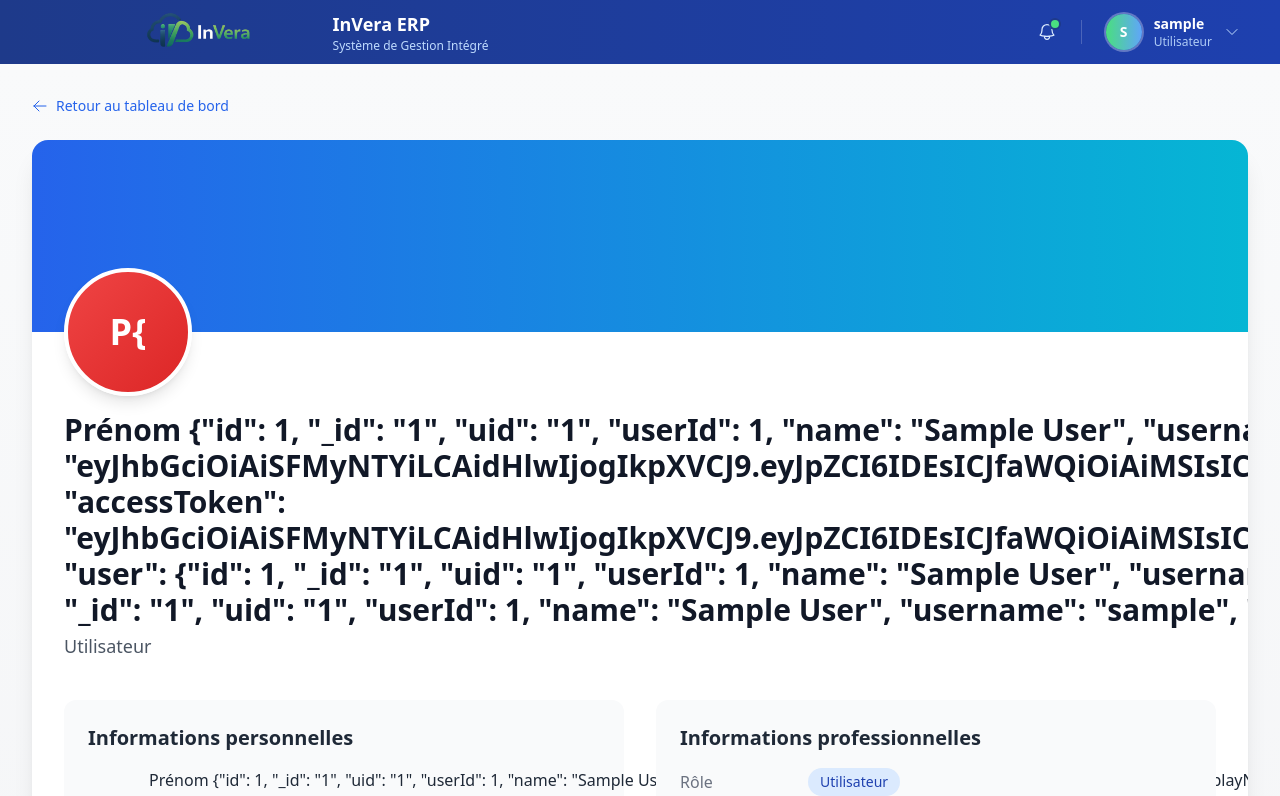
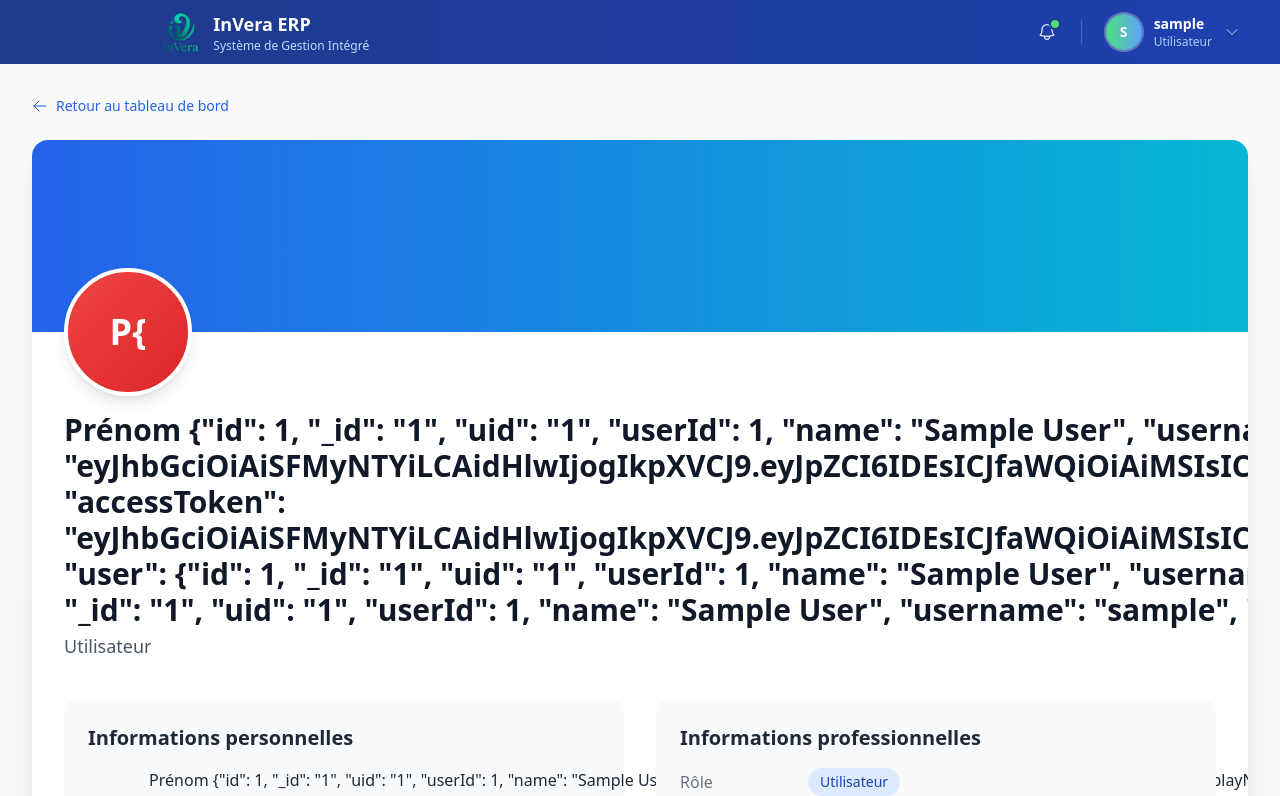
Before and after one commit to chaymamighri/InVera, a React (Vite) app in the folder invera_frontend/: page /profile in a window 1280 px wide. Shown: the top 796 px of the page. Built offline with nearby package versions, Linux system fonts and the light colour scheme; sample sign-in values are in the browser's storage.

Commit message:
new update : logo et ajustement design

```diff
--- a/invera_frontend/src/components/Header.jsx
+++ b/invera_frontend/src/components/Header.jsx
@@ -6,7 +6,7 @@ import {
   UserCircleIcon,
   ChevronDownIcon
 } from '@heroicons/react/24/outline';
-import logo from '../assets/images/InVera_logo_2.png';
+import logo from '../assets/images/logo.png';
 
 const Header = () => {
   const [isProfileOpen, setIsProfileOpen] = useState(false);
@@ -49,9 +49,9 @@ const Header = () => {
         <div className="flex justify-between items-center h-16">
           {/* Logo */}
           <div className="flex items-center">
-            <Link to="/dashboard" className="flex items-center space-x-3 ml-12">
-              {logo && <img src={logo} alt="InVera ERP Logo" className="h-20 w-auto" />}
-           <div className="hidden md:block">
+            <Link to="/dashboard" className="flex items-center space-x-3 ml-32">
+              {logo && <img src={logo} alt="InVera ERP Logo" className="h-10 w-auto" />}
+              <div className="hidden md:block">
                 <h1 className="text-lg font-bold text-white">InVera ERP</h1>
                 <p className="text-xs text-blue-200">Système de Gestion Intégré</p>
               </div>
--- a/invera_frontend/src/pages/auth/loginPage.jsx
+++ b/invera_frontend/src/pages/auth/loginPage.jsx
@@ -2,7 +2,7 @@ import React, { useState, useEffect } from 'react';
 import LoginForm from '../../components/LoginForm';
 import { useAuth } from '../../hooks/useAuth';
 import { useNavigate } from 'react-router-dom';
-import logo from '../../assets/images/InVera_logo_2.png';
+import logo from '../../assets/images/logo.png';
 
 const LoginPage = () => {
   const { login, loading, isAuthenticated, getSavedEmail } = useAuth();
@@ -44,7 +44,7 @@ const LoginPage = () => {
       <img
         src={logo}
         alt="InVera ERP Logo"
-                  className="w-full max-w-xs md:max-w-sm h-auto"
+        className="w-full max-w-[180px] md:max-w-[240px] h-auto" /* Réduction d'environ 25% */
         onError={(e) => {
           console.error('Erreur de chargement du logo');
           e.target.style.display = 'none';
@@ -58,7 +58,6 @@ const LoginPage = () => {
         }}
       />
     </div>
-
               {/* Tagline */}
               <div className="text-center">
                 <p className="text-blue-200 text-xl font-medium">
--- a/invera_frontend/src/pages/dashboard/sales/SalesDashboard.jsx
+++ b/invera_frontend/src/pages/dashboard/sales/SalesDashboard.jsx
@@ -1,7 +1,6 @@
 // src/pages/dashboard/sales/SalesDashboard.jsx
 import React, { useState, useEffect } from 'react';
 import { Link, Outlet, useLocation, useNavigate } from 'react-router-dom';
-import DashboardContent from './statistic/DashboardContent';
 
 const SalesDashboard = () => {
   const location = useLocation();
```
Also changed, not shown: invera_frontend/src/assets/images/logo.png (added). Lines whose indentation alone changed are shown as unchanged.
